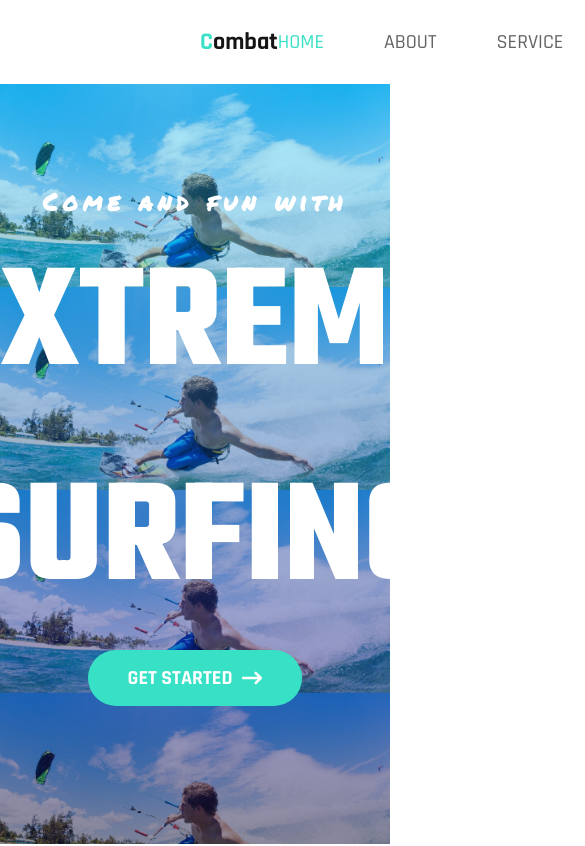
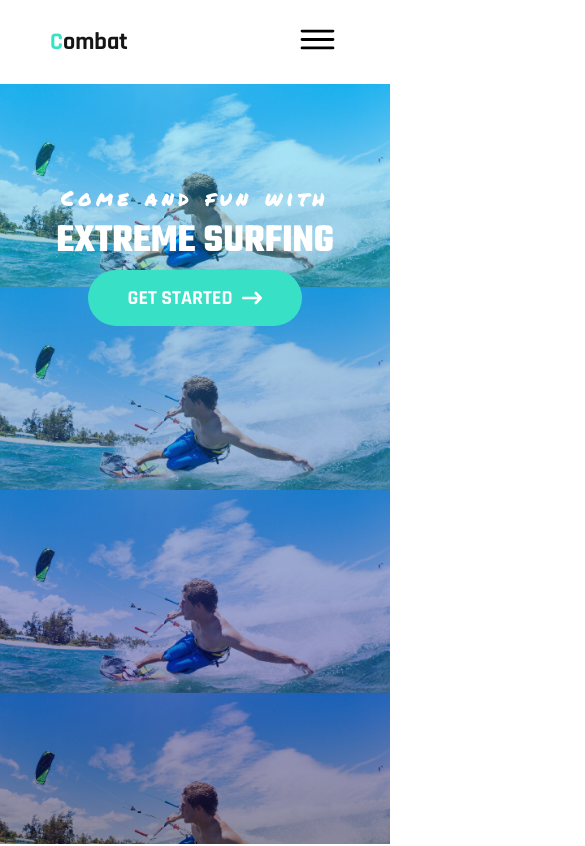
Before and after one commit to aman9549/combat, a React (Vite) app: page / in a window 390 px wide. Shown: the top 846 px of the page, 585 px wide, since content can reach past the window. Built offline with nearby package versions, Linux system fonts and the light colour scheme.

Commit message:
created responsive navbar

```diff
--- a/src/component/hero/hero.css
+++ b/src/component/hero/hero.css
@@ -41,3 +41,13 @@ text-align: center;
     border-radius: 30px;
 
 }
+
+
+@media (max-width:600px) {
+    .hero-text h1{
+        font-size: 20px;
+    }
+    .hero-text h2{
+        font-size: 40px;
+    }
+}
--- a/src/component/navbar/Navbar.jsx
+++ b/src/component/navbar/Navbar.jsx
@@ -1,5 +1,7 @@
 import React from 'react'
 import '../navbar/navbar.css'
+import { IoPhonePortraitOutline, IoMenuOutline } from "react-icons/io5";
+
 
 const Navbar = () => {
   return (
@@ -14,9 +16,15 @@ const Navbar = () => {
       <a href=""><li>Contact</li></a>
     </ul>
     <div className="phone-div">
-      <h1>+91 12345678890</h1>
+      <h1> <IoPhonePortraitOutline /> +91 12345678890</h1>
     </div>
 </div>
+
+<div className="menu-icon">
+<IoMenuOutline />
+</div>
+
+
 
    </nav>
   )
--- a/src/component/navbar/navbar.css
+++ b/src/component/navbar/navbar.css
@@ -42,8 +42,6 @@ text-transform: uppercase;
 }
 
 
-
-
 .phone-div{
     background-color: var(--primary-color);
     color: var(--light-color);
@@ -51,4 +49,66 @@ text-transform: uppercase;
     display: flex;
     align-items: center;
     padding: 0 20px;
+    font-size: 12px;
 }
+
+.phone-div h1{
+    display: flex;
+    align-items: center;
+}
+
+.navbar .menu-icon svg{
+    font-size: 45px;
+    cursor: pointer;
+
+}
+
+@media(min-width:600px){
+     .nav-links{
+        display: none;
+    }
+
+    .navbar{
+
+    padding: 0 50px 0 50px;
+
+}
+
+
+}
+
+
+@media(min-width:992px){
+     .nav-links{
+        display: flex ;
+    }
+
+    .navbar{
+
+    padding: 0 0 0 50px;
+
+}
+
+.navbar .menu-icon {
+    display: none;
+
+}
+}
+
+
+@media(max-width:600px){
+
+    .navbar{
+
+    padding: 0 50px 0 50px;
+
+}
+    .nav-links{
+        display: none;
+    }
+
+    .navbar .menu-icon svg{
+    font-size: 45px;
+
+}
+}
--- a/src/utilities/button.css
+++ b/src/utilities/button.css
@@ -22,3 +22,10 @@
 .btn-con.btns{
     justify-content: start;
 }
+
+
+@media (max-width:600px) {
+    .btn{
+        padding: 12px 20px;
+    }
+}
```
